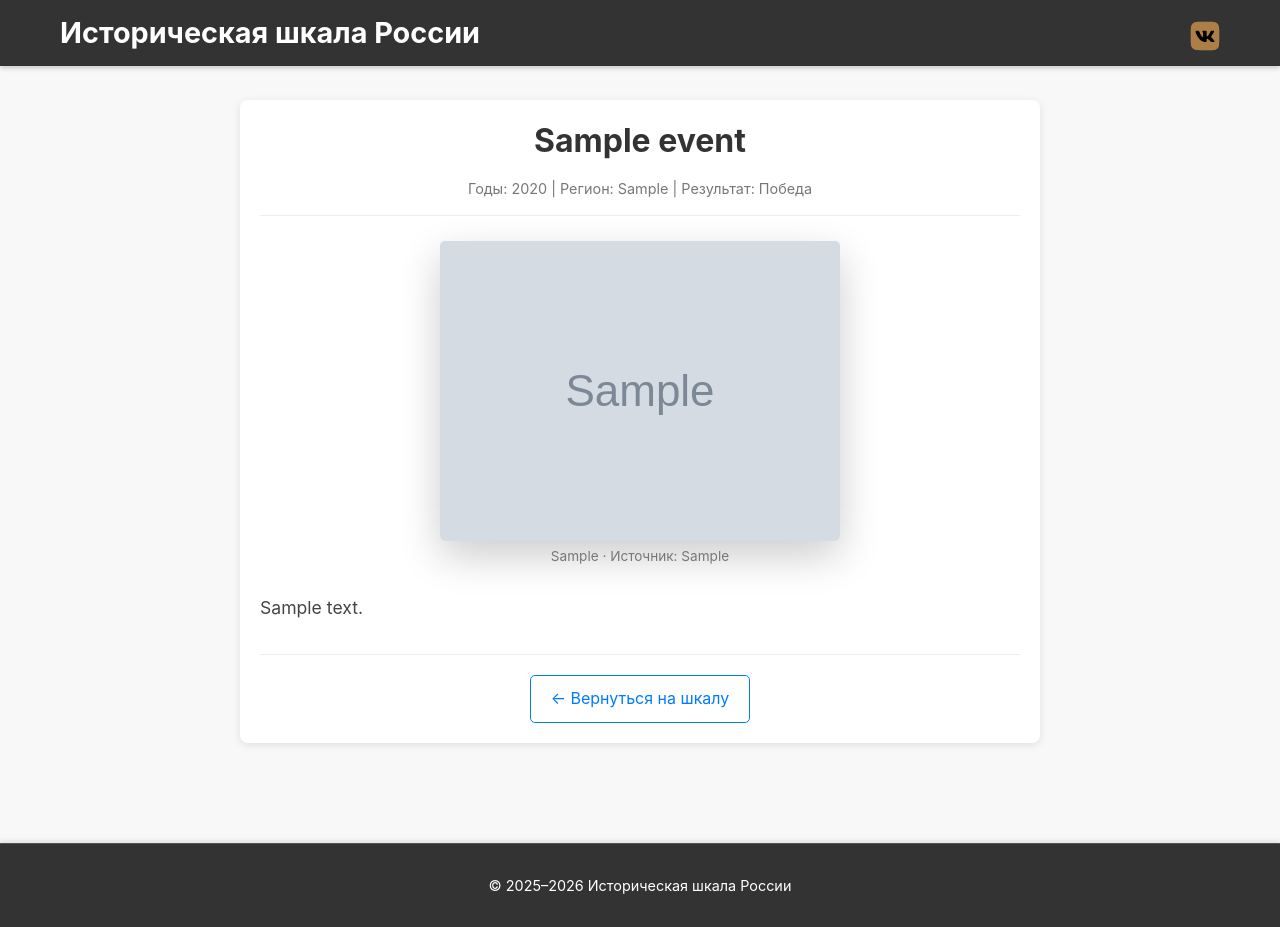
After one commit to AlexanderVechkasov/simple-sit-django, a Django app: a page that uses templates/timeline/event_detail.html in a window 1280 px wide. The commit adds this page. Run offline with Django 5.2, Linux system fonts and the light colour scheme; tables that the repository leaves empty hold one stand-in row (values such as "Sample post"); grey boxes marked "Sample" are stand-in pictures.

Commit message:
Страница статьи /events/<slug>/ и короткий адрес /events/<год>/

```diff
--- /dev/null
+++ b/templates/timeline/event_detail.html
@@ -0,0 +1,43 @@
+{% extends "base.html" %}
+{% load static %}
+
+{% block title %}{{ event.title }} ({{ event.years_display }}) — Историческая шкала России{% endblock %}
+{% block description %}{{ event.summary|truncatechars:160 }}{% endblock %}
+
+{% block extra_head %}
+    <link rel="stylesheet" href="{% static 'css/article.css' %}">
+{% endblock %}
+
+{% block content %}
+<main class="article-main">
+    <div class="container">
+        <article>
+            <h1 class="article-title" id="articleTitle">{{ event.title }}</h1>
+            <p class="article-meta" id="articleMeta">
+                Годы: {{ event.years_display }}
+                {% if event.region %} | Регион: {{ event.region }}{% endif %}
+                {% if event.outcome %} | Результат: {{ event.get_outcome_display }}{% endif %}
+            </p>
+
+            {% for image in event.images.all %}
+                <figure>
+                    <img src="{{ image.image.url }}" alt="{{ image.caption }}"
+                         class="article-image-main"{% if forloop.first %} id="mainArticleImage"{% endif %}>
+                    <figcaption class="image-caption"{% if forloop.first %} id="mainImageCaption"{% endif %}>
+                        {{ image.caption }}{% if image.source %} · Источник: {{ image.source }}{% endif %}
+                    </figcaption>
+                </figure>
+            {% endfor %}
+
+            <div class="article-content" id="articleContent">
+                {# |safe можно только потому, что body очищен через nh3 при сохранении #}
+                {{ event.body|safe }}
+            </div>
+
+            <div class="article-footer">
+                <a href="{% url 'timeline:index' %}#event-{{ event.key }}" class="back-link">&larr; Вернуться на шкалу</a>
+            </div>
+        </article>
+    </div>
+</main>
+{% endblock %}
--- a/templates/timeline/index.html
+++ b/templates/timeline/index.html
@@ -4,16 +4,17 @@
 <main class="main-content">
     <div class="timeline">
         {% for event in events %}
-            <div class="event" data-year="{{ event.key }}">
+            <div class="event" id="event-{{ event.key }}" data-year="{{ event.key }}">
                 <div class="dot"></div>
                 <div class="year">{{ event.years_display }} — {{ event.title }}</div>
-                <div class="event-description" id="event-{{ event.key }}">
+                <div class="event-description" id="description-{{ event.key }}" hidden>
                     {% for image in event.images.all %}
                         <img src="{{ image.image.url }}" alt="{{ image.caption }}"
                              class="event-image" data-index="{{ forloop.counter0 }}"
                              loading="lazy">
                     {% endfor %}
                     <p><strong>{{ event.title }} ({{ event.years_display }}):</strong> {{ event.summary }}</p>
+                    <a href="{{ event.get_absolute_url }}" class="read-article-btn">Читать статью</a>
                 </div>
             </div>
         {% empty %}
--- a/timeline/models.py
+++ b/timeline/models.py
@@ -1,5 +1,6 @@
 """Модели исторической шкалы: события и их изображения."""
 from django.db import models
+from django.urls import reverse
 from django.utils.html import strip_tags
 
 from .sanitize import clean_html
@@ -69,6 +70,10 @@ class Event(models.Model):
     def __str__(self):
         return f"{self.years_display} — {self.title}"
 
+    def get_absolute_url(self):
+        """Адрес страницы события: /events/<slug>/."""
+        return reverse("timeline:event_detail", kwargs={"slug": self.slug})
+
     @property
     def years_display(self):
         """Годы для показа: «1722—1723» или просто «1794»."""
--- a/timeline/urls.py
+++ b/timeline/urls.py
@@ -1,7 +1,6 @@
 """Адреса приложения timeline."""
 
 from django.urls import path
-
 from . import views
 
 # Пространство имён: в шаблонах пишем {% url "timeline:index" %}.
@@ -9,4 +8,8 @@ app_name = "timeline"
 
 urlpatterns = [
     path("", views.timeline, name="index"),
+    # Сначала короткий адрес из одних цифр (/events/1914/)…
+    path("events/<int:year>/", views.event_by_year, name="event_by_year"),
+    # …потом полный адрес статьи (/events/1914-pervaya-mirovaya-voyna/).
+    path("events/<slug:slug>/", views.event_detail, name="event_detail"),
 ]
--- a/timeline/views.py
+++ b/timeline/views.py
@@ -1,10 +1,28 @@
 """Страницы исторической шкалы."""
 
-from django.shortcuts import render
+from django.http import Http404
+from django.shortcuts import get_object_or_404, redirect, render
 from .models import Event
 
 def timeline(request):
     """Главная страница: все события на вертикальной шкале."""
-
     events = Event.objects.prefetch_related("images")
     return render(request, "timeline/index.html", {"events": events})
+
+
+def event_detail(request, slug):
+    """Страница-статья одного события: /events/1914-pervaya-mirovaya-voyna/."""
+    event = get_object_or_404(Event.objects.prefetch_related("images"), slug=slug)
+    return render(request, "timeline/event_detail.html", {"event": event})
+
+
+def event_by_year(request, year):
+    """Короткий адрес /events/1914/ ведёт на полный адрес статьи.
+    Если в этом году несколько событий (например, 1735), ведём на первое
+    по порядку шкалы. Если событий нет — страница «не найдено».
+    """
+    event = Event.objects.filter(start_year=year).first()
+    if event is None:
+        raise Http404("В этом году событий нет.")
+    # redirect() сам возьмёт адрес из event.get_absolute_url().
+    return redirect(event)
```
